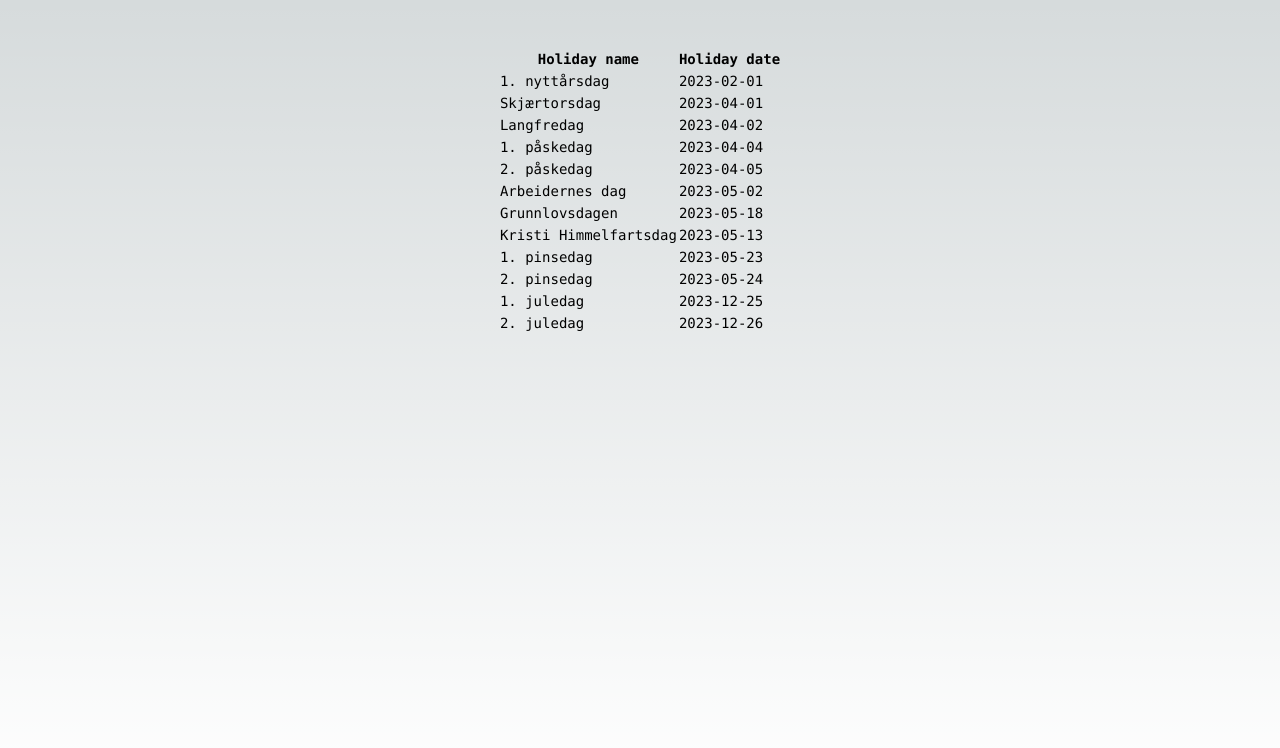
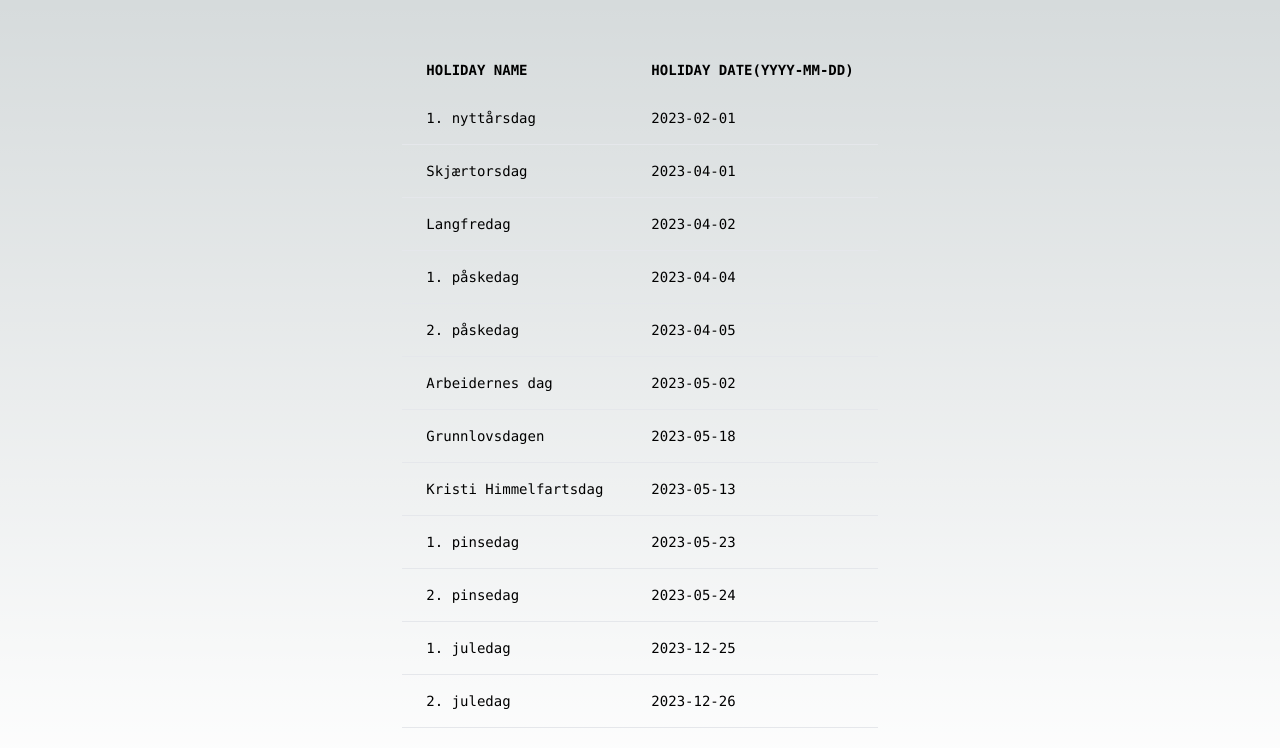
Before and after one commit to MikAoJk/norwegian-holidays-typescript, a Next.js app: page / in a window 1280 px wide. Shown: the top 748 px of the page. Built offline with nearby package versions, Linux system fonts and the light colour scheme.

Commit message:
Made table prettier

```diff
--- a/src/app/page.tsx
+++ b/src/app/page.tsx
@@ -3,10 +3,8 @@ import React from "react";
 
 export default function Home() {
     return (
-        <main className="flex min-h-screen flex-col items-center justify-between md:p-12">
-            <div className="z-5 items-center justify-between font-mono text-sm flex">
+        <main className="flex min-h-screen flex-col items-center justify-between md:p-12 font-mono">
                 <Holidays/>
-            </div>
         </main>
     )
 }
--- a/src/components/Holidays.tsx
+++ b/src/components/Holidays.tsx
@@ -50,26 +50,28 @@ export const Holidays = () => {
 
 
     return (
-        <div className="m-auto pb-5 ">
-            <table>
+        <div className="relative overflow-x-auto">
+            <table className="w-full text-sm text-left rtl:text-right ">
+                <thead className="text-m uppercase">
+                <tr>
+                    <th scope="col" className="px-6 py-3">Holiday name</th>
+                    <th scope="col" className="px-6 py-3">Holiday date(YYYY-mm-dd)</th>
+                </tr>
+                </thead>
                 <tbody>
-                <tr>
-                    <th>Holiday name</th>
-                    <th>Holiday date</th>
-                </tr>
                 {norwegianHolidays.map(norwegianHolidays =>
-                    <tr key={norwegianHolidays.id}>
-                        <td>
+                    <tr className="border-b dark:border-gray-700" key={norwegianHolidays.id}>
+                        <td className="px-6 py-4">
                             {norwegianHolidays.name}
                         </td>
-                        <td>
+                        <td className="px-6 py-4">
                             {norwegianHolidays.date.toISOString().substring(0, 10)}
                         </td>
                     </tr>
                 )}
                 </tbody>
             </table>
-        </div>
+          </div>
     );
 
 }
```
